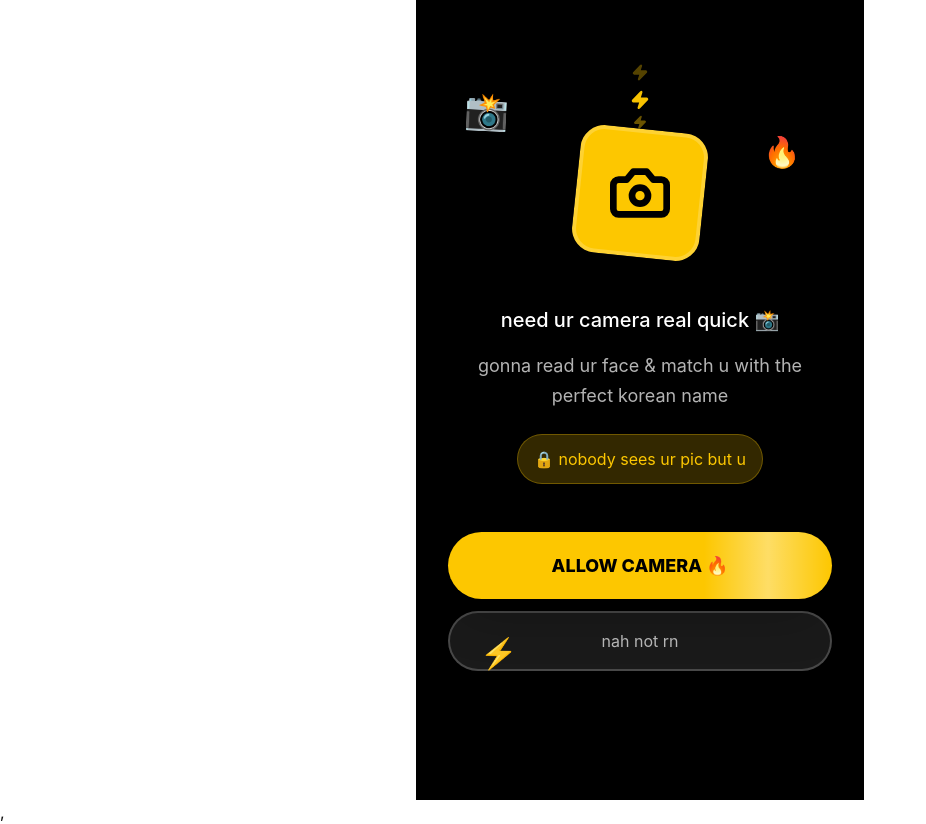
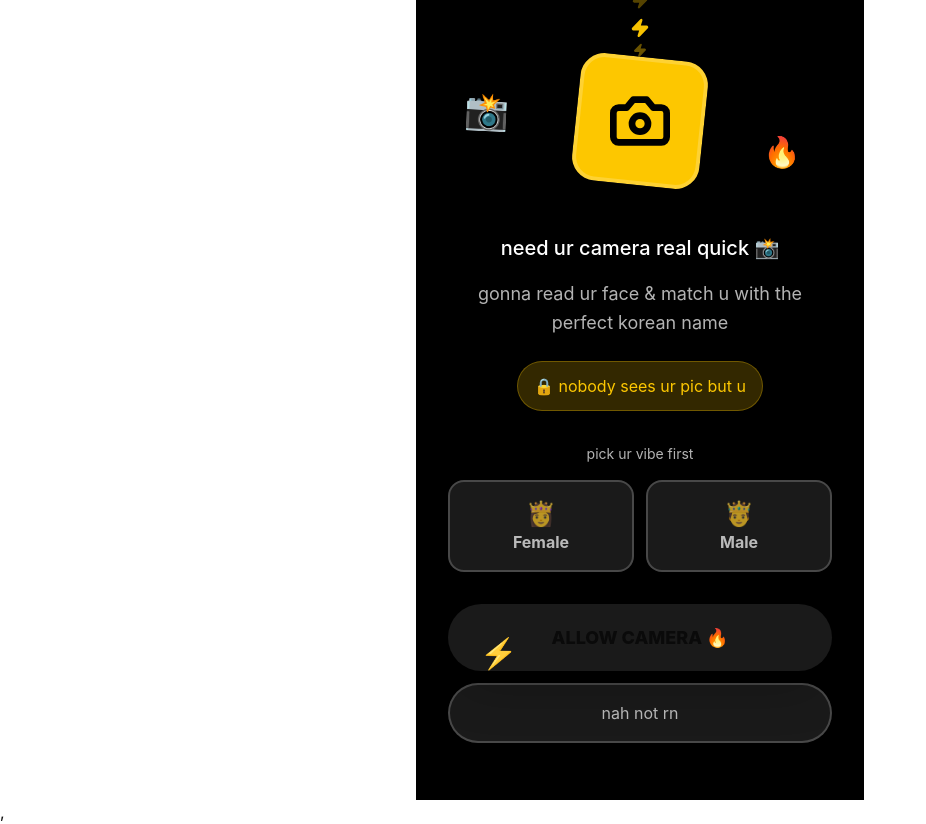
Before and after one commit to sinandsean/nameko-web, a React (Vite) app: page /permission in a window 1280 px wide. Shown: the whole page, without its empty margins (0-926 px from the left). Built offline with nearby package versions, Linux system fonts and the light colour scheme; a web font is replaced by a local one.

Commit message:
change gender and camera ux

```diff
--- a/src/App.tsx
+++ b/src/App.tsx
@@ -23,12 +23,13 @@ function App() {
     ],
   });
 
-  const handleGenderSelect = (selectedGender: "F" | "M") => {
-    setGender(selectedGender);
+  const handleStart = () => {
     navigate("/permission");
   };
 
-  const handleAllow = () => {
+  const handleAllow = (selectedGender: "F" | "M") => {
+    setGender(selectedGender);
+
     // Create file input element for photo selection
     const input = document.createElement("input");
     input.type = "file";
@@ -111,7 +112,7 @@ function App() {
       {/* Mobile container */}
       <div className="max-w-md mx-auto min-h-screen bg-white relative">
         <Routes>
-          <Route path="/" element={<WelcomeScreen onSelectGender={handleGenderSelect} />} />
+          <Route path="/" element={<WelcomeScreen onStart={handleStart} />} />
           <Route path="/permission" element={
             <CameraPermissionScreen
               onAllow={handleAllow}
--- a/src/components/CameraPermissionScreen.tsx
+++ b/src/components/CameraPermissionScreen.tsx
@@ -1,12 +1,14 @@
 import { motion } from 'motion/react';
 import { Camera, Zap } from 'lucide-react';
+import { useState } from 'react';
 
 interface CameraPermissionScreenProps {
-  onAllow: () => void;
+  onAllow: (gender: "F" | "M") => void;
   onNotNow: () => void;
 }
 
 export function CameraPermissionScreen({ onAllow, onNotNow }: CameraPermissionScreenProps) {
+  const [selectedGender, setSelectedGender] = useState<"F" | "M" | null>(null);
   return (
     <motion.div
       initial={{ opacity: 0, x: 100 }}
@@ -78,7 +80,7 @@ export function CameraPermissionScreen({ onAllow, onNotNow }: CameraPermissionSc
         initial={{ y: 20, opacity: 0 }}
         animate={{ y: 0, opacity: 1 }}
         transition={{ delay: 0.4, duration: 0.5 }}
-        className="text-center mb-12 max-w-sm"
+        className="text-center mb-8 max-w-sm"
       >
         <h2 className="text-white mb-4">
           need ur camera real quick 📸
@@ -99,6 +101,44 @@ export function CameraPermissionScreen({ onAllow, onNotNow }: CameraPermissionSc
         </motion.div>
       </motion.div>
 
+      {/* Gender Selection */}
+      <motion.div
+        initial={{ y: 20, opacity: 0 }}
+        animate={{ y: 0, opacity: 1 }}
+        transition={{ delay: 0.5, duration: 0.5 }}
+        className="w-full mb-8"
+      >
+        <p className="text-white/70 text-center mb-4" style={{ fontSize: '0.875rem' }}>
+          pick ur vibe first
+        </p>
+        <div className="flex gap-3">
+          <motion.button
+            whileTap={{ scale: 0.95 }}
+            onClick={() => setSelectedGender("F")}
+            className={`flex-1 py-4 rounded-2xl border-2 transition-all ${
+              selectedGender === "F"
+                ? "bg-yellow-400 border-yellow-400 text-black"
+                : "bg-white/10 border-white/20 text-white/70"
+            }`}
+          >
+            <div className="text-2xl mb-1">👸</div>
+            <div style={{ fontSize: '1rem', fontWeight: '700' }}>Female</div>
+          </motion.button>
+          <motion.button
+            whileTap={{ scale: 0.95 }}
+            onClick={() => setSelectedGender("M")}
+            className={`flex-1 py-4 rounded-2xl border-2 transition-all ${
+              selectedGender === "M"
+                ? "bg-yellow-400 border-yellow-400 text-black"
+                : "bg-white/10 border-white/20 text-white/70"
+            }`}
+          >
+            <div className="text-2xl mb-1">🤴</div>
+            <div style={{ fontSize: '1rem', fontWeight: '700' }}>Male</div>
+          </motion.button>
+        </div>
+      </motion.div>
+
       {/* Buttons */}
       <motion.div
         initial={{ y: 20, opacity: 0 }}
@@ -107,16 +147,25 @@ export function CameraPermissionScreen({ onAllow, onNotNow }: CameraPermissionSc
         className="w-full flex flex-col gap-3"
       >
         <motion.button
-          whileTap={{ scale: 0.98 }}
-          onClick={onAllow}
-          className="w-full bg-yellow-400 text-black py-5 rounded-full shadow-2xl relative overflow-hidden"
+          whileTap={selectedGender ? { scale: 0.98 } : {}}
+          onClick={() => selectedGender && onAllow(selectedGender)}
+          disabled={!selectedGender}
+          className={`w-full py-5 rounded-full shadow-2xl relative overflow-hidden transition-all ${
+            selectedGender
+              ? "bg-yellow-400 text-black"
+              : "bg-white/10 text-white/30 cursor-not-allowed"
+          }`}
         >
-          <span className="relative z-10" style={{ fontSize: '1.125rem', fontWeight: '800' }}>ALLOW CAMERA 🔥</span>
-          <motion.div
-            animate={{ x: ['-100%', '200%'] }}
-            transition={{ duration: 2, repeat: Infinity, ease: 'linear', repeatDelay: 1 }}
-            className="absolute inset-0 w-1/3 bg-gradient-to-r from-transparent via-white/40 to-transparent skew-x-12"
-          />
+          <span className="relative z-10" style={{ fontSize: '1.125rem', fontWeight: '800' }}>
+            ALLOW CAMERA 🔥
+          </span>
+          {selectedGender && (
+            <motion.div
+              animate={{ x: ['-100%', '200%'] }}
+              transition={{ duration: 2, repeat: Infinity, ease: 'linear', repeatDelay: 1 }}
+              className="absolute inset-0 w-1/3 bg-gradient-to-r from-transparent via-white/40 to-transparent skew-x-12"
+            />
+          )}
         </motion.button>
 
         <motion.button
--- a/src/components/WelcomeScreen.tsx
+++ b/src/components/WelcomeScreen.tsx
@@ -2,10 +2,10 @@ import { Zap } from "lucide-react";
 import { motion } from "motion/react";
 
 interface WelcomeScreenProps {
-  onSelectGender: (gender: "F" | "M") => void;
+  onStart: () => void;
 }
 
-export function WelcomeScreen({ onSelectGender }: WelcomeScreenProps) {
+export function WelcomeScreen({ onStart }: WelcomeScreenProps) {
   return (
     <motion.div
       initial={{ opacity: 0 }}
@@ -125,7 +125,7 @@ export function WelcomeScreen({ onSelectGender }: WelcomeScreenProps) {
           >
             what's ur
             <br />
-            <span className="text-yellow-400">Korean name</span>
+            <span className="text-yellow-400">korean name</span>
           </h1>
         </motion.div>
         <p
@@ -146,32 +146,31 @@ export function WelcomeScreen({ onSelectGender }: WelcomeScreenProps) {
         </motion.div>
       </motion.div>
 
-      {/* Bottom Actions - Gender Selection */}
+      {/* Bottom Actions */}
       <motion.div
         initial={{ y: 20, opacity: 0 }}
         animate={{ y: 0, opacity: 1 }}
         transition={{ delay: 0.6, duration: 0.5 }}
         className="w-full flex flex-col items-center gap-4 mb-8"
       >
-        {/* Female Button */}
         <motion.button
           whileTap={{ scale: 0.95 }}
           animate={{
             boxShadow: [
-              "0 10px 40px -10px rgba(236, 72, 153, 0.6)",
-              "0 10px 60px -10px rgba(236, 72, 153, 0.8)",
-              "0 10px 40px -10px rgba(236, 72, 153, 0.6)",
+              "0 10px 40px -10px rgba(250, 204, 21, 0.6)",
+              "0 10px 60px -10px rgba(250, 204, 21, 0.8)",
+              "0 10px 40px -10px rgba(250, 204, 21, 0.6)",
             ],
           }}
           transition={{ duration: 2, repeat: Infinity }}
-          onClick={() => onSelectGender("F")}
-          className="w-full bg-gradient-to-r from-pink-500 to-pink-600 text-white py-6 rounded-full shadow-2xl relative overflow-hidden"
+          onClick={onStart}
+          className="w-full bg-yellow-400 text-black py-6 rounded-full shadow-2xl relative overflow-hidden"
         >
           <span
             className="relative z-10 flex items-center justify-center gap-2"
             style={{ fontSize: "1.125rem", fontWeight: "800" }}
           >
-            I'M A GIRL 👩
+            LET'S GO 🔥
           </span>
           {/* Shimmer effect */}
           <motion.div
@@ -186,41 +185,7 @@ export function WelcomeScreen({ onSelectGender }: WelcomeScreenProps) {
           />
         </motion.button>
 
-        {/* Male Button */}
-        <motion.button
-          whileTap={{ scale: 0.95 }}
-          animate={{
-            boxShadow: [
-              "0 10px 40px -10px rgba(59, 130, 246, 0.6)",
-              "0 10px 60px -10px rgba(59, 130, 246, 0.8)",
-              "0 10px 40px -10px rgba(59, 130, 246, 0.6)",
-            ],
-          }}
-          transition={{ duration: 2, repeat: Infinity, delay: 0.1 }}
-          onClick={() => onSelectGender("M")}
-          className="w-full bg-gradient-to-r from-blue-500 to-blue-600 text-white py-6 rounded-full shadow-2xl relative overflow-hidden"
-        >
-          <span
-            className="relative z-10 flex items-center justify-center gap-2"
-            style={{ fontSize: "1.125rem", fontWeight: "800" }}
-          >
-            I'M A BOY 👨
-          </span>
-          {/* Shimmer effect */}
-          <motion.div
-            animate={{ x: ["-100%", "200%"] }}
-            transition={{
-              duration: 2,
-              repeat: Infinity,
-              ease: "linear",
-              repeatDelay: 1,
-              delay: 0.1,
-            }}
-            className="absolute inset-0 w-1/3 bg-gradient-to-r from-transparent via-white/40 to-transparent skew-x-12"
-          />
-        </motion.button>
-
-        <button className="text-white/50 mt-2">
+        <button className="text-white/50">
           <span>how does this work?</span>
         </button>
       </motion.div>
```
